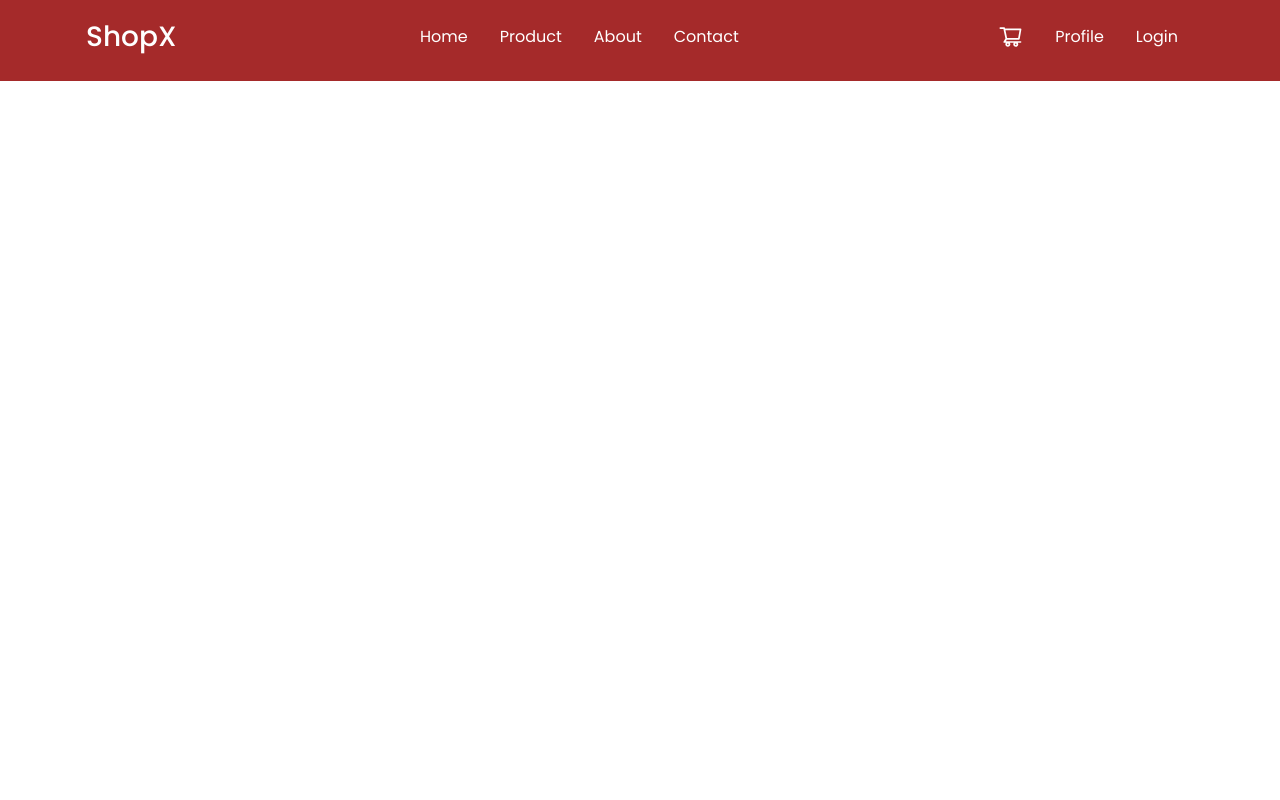
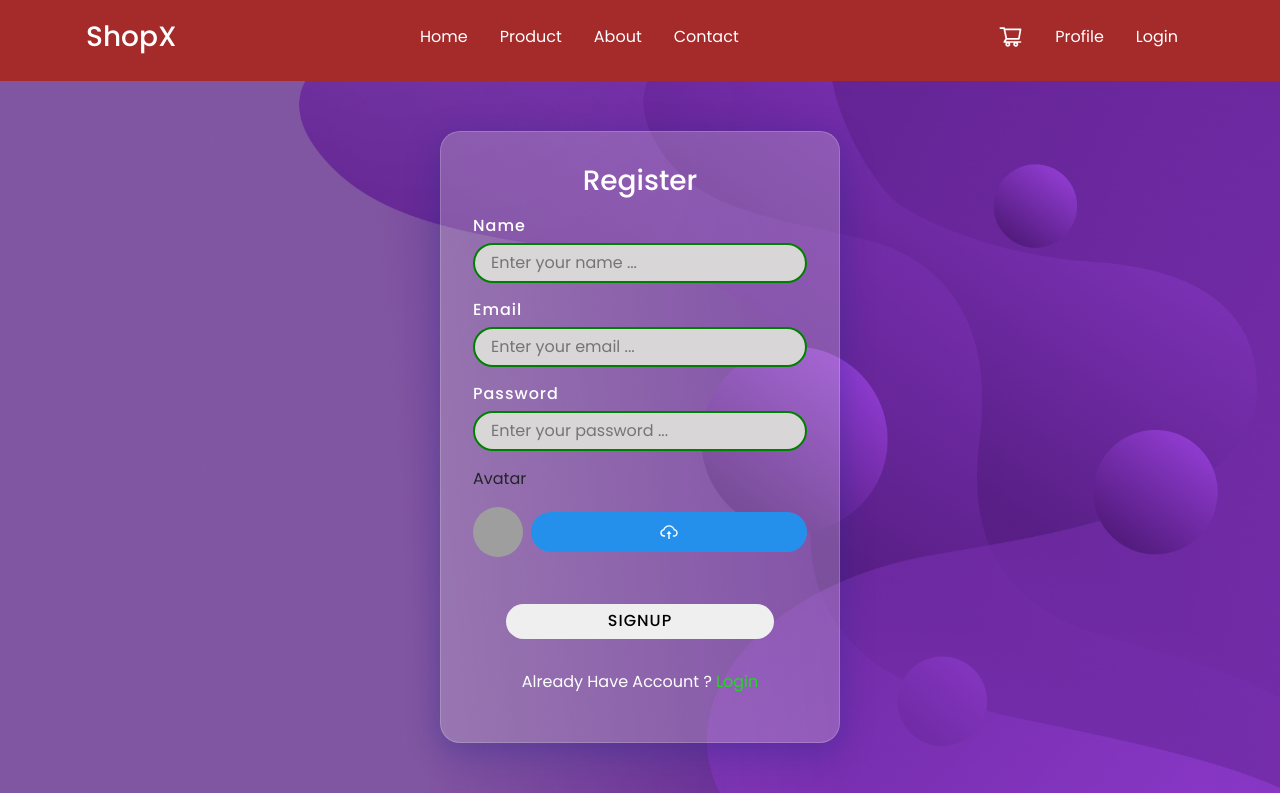
Before and after one commit to admin-0123/RYMO-MERN-ECommerce, a React (Create React App) app in the folder client/: page /register in a window 1280 px wide. Built offline with nearby package versions, Linux system fonts and the light colour scheme; grey boxes are pictures that could not be loaded; what react-alert-template-basic would draw is missing.

Commit message:
design register form

```diff
--- a/client/src/App.js
+++ b/client/src/App.js
@@ -4,6 +4,7 @@ import Home from "./pages/home/Home";
 import Navbar from "./components/header/Navbar";
 import Login from "./pages/auth/login/Login";
 import Products from "./pages/products/Products";
+import Register from "./pages/auth/register/Register";
 
 function App() {
     return (
@@ -12,6 +13,7 @@ function App() {
                 <Navbar />
                 <Route path="/" component={Home} exact />
                 <Route path="/login" component={Login} exact />
+                <Route path="/register" component={Register} exact />
                 <Route path="/products" component={Products} exact />
             </Router>
         </div>
--- a/client/src/index.css
+++ b/client/src/index.css
@@ -20,3 +20,31 @@
     margin: 0;
     scroll-behavior: smooth;
 }
+
+.image_file {
+    height: 40px;
+    width: 300px;
+    border-radius: 20px;
+    position: relative;
+
+    display: flex;
+    justify-content: center;
+    align-items: center;
+
+    /* border: 4px solid #ffffff; */
+    overflow: hidden;
+    background-image: linear-gradient(to bottom, #2590eb 50%, #ffffff 50%);
+    background-size: 100% 200%;
+    transition: all 1s;
+    color: #ffffff;
+    font-size: 100px;
+}
+.image_file input {
+    height: 300px;
+    width: 300px;
+    position: absolute;
+    top: 0;
+    left: 0;
+    opacity: 0;
+    cursor: pointer;
+}
--- a/client/src/pages/auth/login/Login.js
+++ b/client/src/pages/auth/login/Login.js
@@ -23,7 +23,7 @@ const Login = () => {
                 </div>
                 <div className={styles.from_group}>
                     <p className="text-center text-white">
-                        Dont Have Account ? <Link to="/signup">Signup</Link>
+                        Dont Have Account ? <Link to="/register">Signup</Link>
                     </p>
                 </div>
             </div>
--- /dev/null
+++ b/client/src/pages/auth/register/Register.js
@@ -0,0 +1,129 @@
+import React, { useState } from "react";
+import { useAlert } from "react-alert";
+import { AiOutlineCloudUpload } from "react-icons/ai";
+import { useDispatch } from "react-redux";
+import { Link } from "react-router-dom";
+import styles from "./Register.module.scss";
+
+const Register = () => {
+    const [user, setUser] = useState({
+        name: "",
+        email: "",
+        password: "",
+    });
+
+    const { name, email, password } = user;
+
+    const [avatar, setAvatar] = useState("");
+    const [avatarPreview, setAvatarPreview] = useState(
+        "https://res.cloudinary.com/mehedi08h/image/upload/v1647280872/react-final/auth/logo_wyrs86.png"
+    );
+
+    const alert = useAlert();
+    const dispatch = useDispatch();
+
+    const submitHandler = (e) => {
+        e.preventDefault();
+
+        const formData = new FormData();
+        formData.set("name", name);
+        formData.set("email", email);
+        formData.set("password", password);
+        formData.set("avatar", avatar);
+    };
+
+    const onChange = (e) => {
+        if (e.target.name === "avatar") {
+            const reader = new FileReader();
+
+            reader.onload = () => {
+                if (reader.readyState === 2) {
+                    setAvatarPreview(reader.result);
+                    setAvatar(reader.result);
+                }
+            };
+
+            reader.readAsDataURL(e.target.files[0]);
+        } else {
+            setUser({ ...user, [e.target.name]: e.target.value });
+        }
+    };
+
+    return (
+        <div className={styles.login}>
+            <div className={styles.login_container}>
+                <h3 className="text-center text-white mb-3">Register</h3>
+                <form onSubmit={submitHandler} encType="multipart/form-data">
+                    <div className={styles.from_group}>
+                        <label htmlFor="anme_field">Name</label>
+                        <input
+                            type="text"
+                            placeholder="Enter your name ..."
+                            name="name"
+                            value={name}
+                            onChange={onChange}
+                        />
+                    </div>
+                    <div className={styles.from_group}>
+                        <label htmlFor="email_field">Email</label>
+                        <input
+                            type="email"
+                            placeholder="Enter your email ..."
+                            name="email"
+                            value={email}
+                            onChange={onChange}
+                        />
+                    </div>
+                    <div className={styles.from_group}>
+                        <label htmlFor="password_field">Password</label>
+                        <input
+                            type="password"
+                            placeholder="Enter your password ..."
+                            name="password"
+                            value={password}
+                            onChange={onChange}
+                        />
+                    </div>
+                    <div className="form-group mt-3">
+                        <label htmlFor="avatar_upload">Avatar</label>
+                        <div className="d-flex align-items-center">
+                            <div className="mt-3">
+                                <figure className="avatar mr-3 item-rtl">
+                                    <img
+                                        style={{
+                                            height: "50px",
+                                            width: "50px",
+                                            borderRadius: "50%",
+                                        }}
+                                        src={avatarPreview}
+                                        alt="Avatar Preview"
+                                    />
+                                </figure>
+                            </div>
+                            <div className="image_file ms-2">
+                                <input
+                                    type="file"
+                                    name="avatar"
+                                    id="customFile"
+                                    accept="iamges/*"
+                                    onChange={onChange}
+                                />
+                                <AiOutlineCloudUpload size={20} />
+                            </div>
+                        </div>
+                    </div>
+                    <div className={styles.from_group}>
+                        <button>Signup</button>
+                    </div>
+                </form>
+                <div className={styles.from_group}>
+                    <p className="text-center text-white">
+                        Already Have Account ? <Link to="/login">Login</Link>
+                    </p>
+                </div>
+            </div>
+        </div>
+    );
+};
+
+export default Register;
--- /dev/null
+++ b/client/src/pages/auth/register/Register.module.scss
@@ -0,0 +1,68 @@
+.login {
+    min-height: 89vh;
+    display: flex;
+    align-items: center;
+    justify-content: center;
+    font-family: var(--font-poppins);
+
+    background-image: url("../../../assets/home.png");
+    background-repeat: no-repeat;
+    background-size: cover;
+
+    .login_container {
+        background: rgba(230, 228, 228, 0.25);
+        box-shadow: 0 8px 32px 0 rgba(31, 38, 135, 0.37);
+        // backdrop-filter: blur(4px);
+        // -webkit-backdrop-filter: blur(4px);
+        border: 1px solid rgba(255, 255, 255, 0.18);
+        padding: 2rem;
+        border-radius: 20px;
+        width: 400px;
+
+        .from_group {
+            display: flex;
+            flex-direction: column;
+            gap: 5px;
+            margin-top: 15px;
+
+            label {
+                color: white;
+                font-weight: 500;
+                letter-spacing: 1px;
+            }
+
+            input {
+                height: 40px;
+                border-radius: 20px;
+                border: 2px solid green;
+                outline: none;
+                padding: 0.5rem 1rem;
+                background-color: rgb(216, 214, 214);
+                font-size: 16px;
+            }
+
+            button {
+                height: 35px;
+                border-radius: 20px;
+                border: none;
+                width: 80%;
+                margin: 1rem auto;
+                text-transform: uppercase;
+                letter-spacing: 1px;
+                font-weight: 500;
+                transition: all 0.5s ease-in-out;
+
+                &:hover {
+                    width: 90%;
+                }
+            }
+            p {
+                a {
+                    text-decoration: none;
+                    color: rgb(33, 216, 33);
+                    cursor: pointer;
+                }
+            }
+        }
+    }
+}
```
Lines whose indentation alone changed are shown as unchanged.
